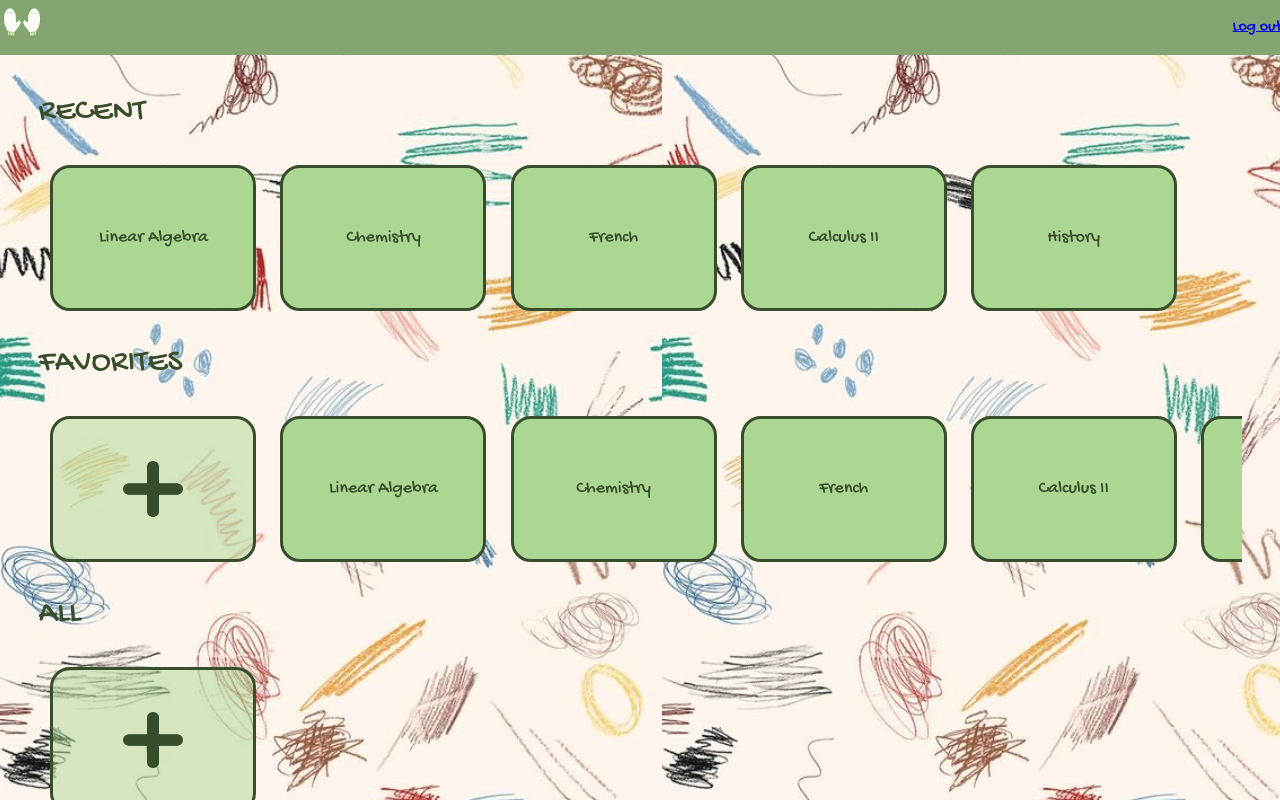
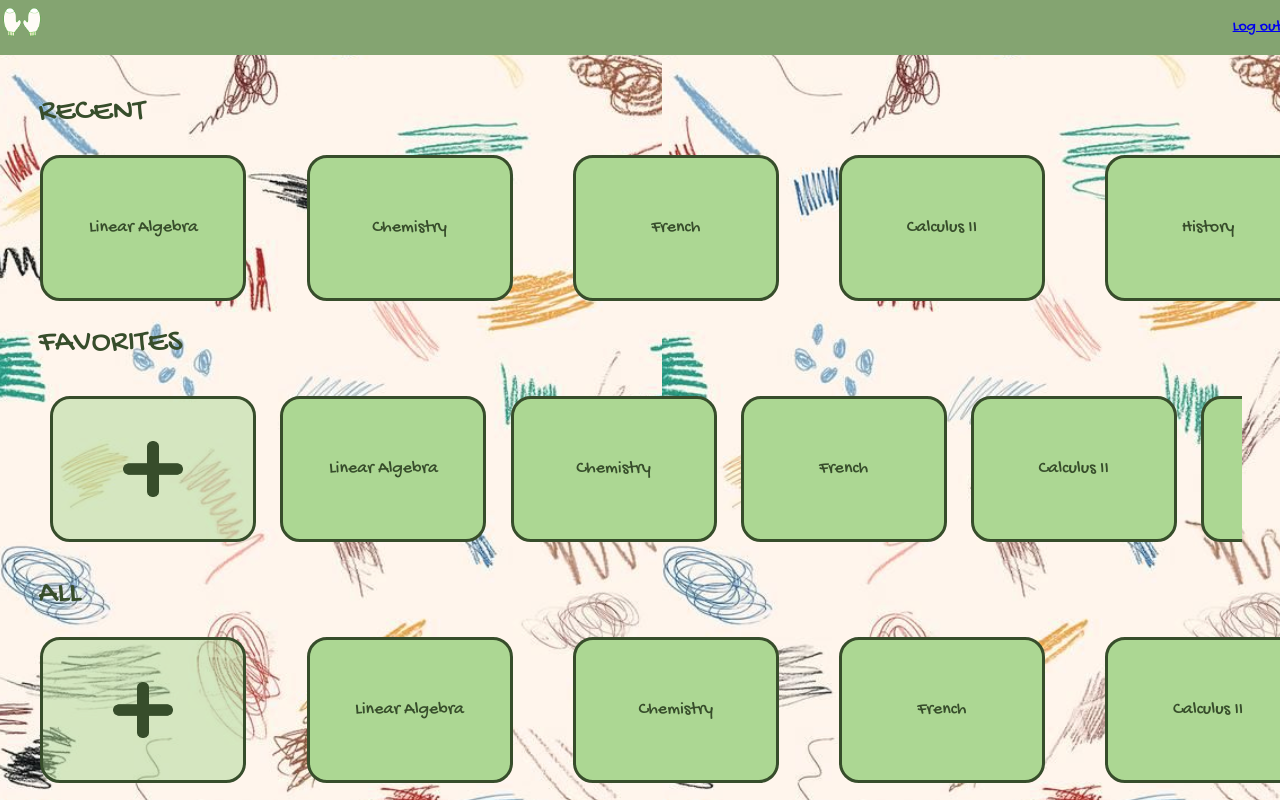
Before and after one commit to rin-bell4772/mttn, a Next.js app in the folder mttn/: page /dashboard in a window 1280 px wide. Shown: the top 800 px of the page. Built offline with nearby package versions, Linux system fonts and the light colour scheme; a web font is replaced by a local one.

Commit message:
Fixed grid for 'Recent' & 'All' study set sectoins

```diff
--- a/mttn/src/app/dashboard/Dashboard.module.css
+++ b/mttn/src/app/dashboard/Dashboard.module.css
@@ -17,5 +17,6 @@
 
 .grid {
     display: grid;
-
+    grid-template-columns: 1fr 1fr 1fr 1fr 1fr;
+    gap: 5%;
 }
--- a/mttn/src/app/dashboard/Dashboard.tsx
+++ b/mttn/src/app/dashboard/Dashboard.tsx
@@ -17,7 +17,7 @@ export default function Dashboard() {
     return (
         <div className={styles.dashboard}>
            <h1>RECENT</h1>
-           <div className={styles.scroll}>
+           <div className={styles.grid}>
                 {recent.map((set, index) => (
                     <StudySet key={index} title={set.title} />
                 ))}
```
